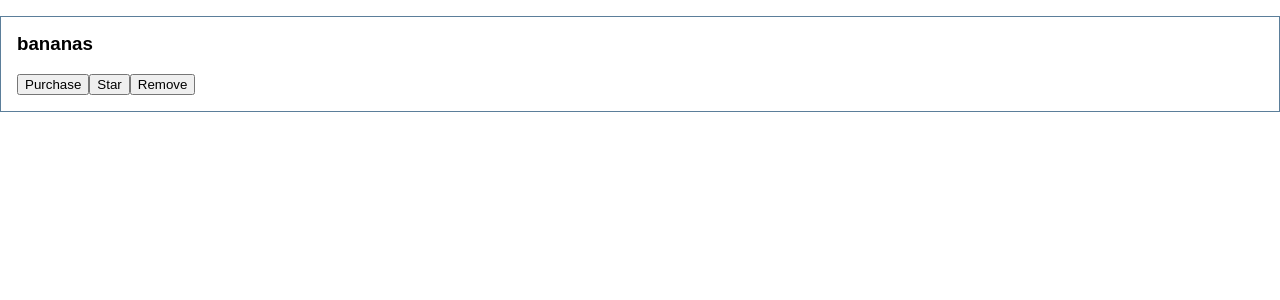
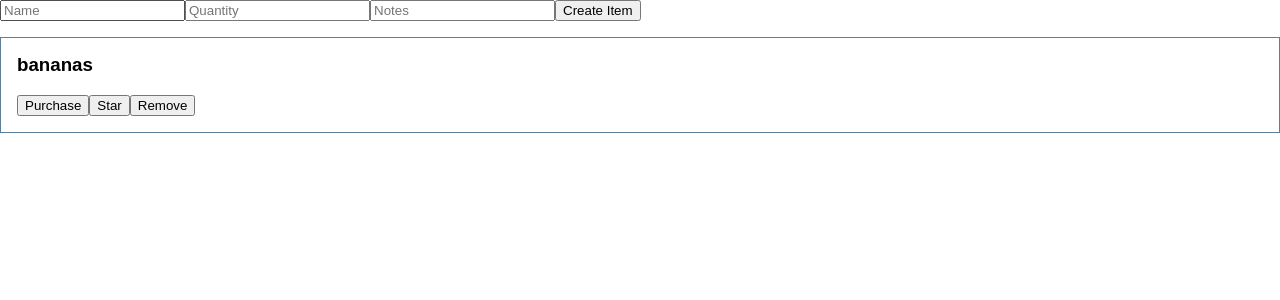
Before and after one commit to gness1804/grocery-list-testing, a React (Create React App) app: page / in a window 1280 px wide. Shown: the top 300 px of the page. Built offline with nearby package versions, Linux system fonts and the light colour scheme.

Commit message:
Creates input field in App

```diff
--- a/src/App.js
+++ b/src/App.js
@@ -27,11 +27,22 @@ class App extends Component {
 
   render() {
     return (
-      <Grocery name={'bananas'}
-        deleted={this.state.deleted}
-        starred={this.state.starred} purchased={this.state.purchased}
-        onDelete={() => { this.toggleDelete() }}
-        onPurchase={() => {this.togglePurchase()}} onStar={() => { this.toggleStarred() }}/>
+      <div className="main">
+          <div className="input">
+            <input placeholder="Name"/>
+            <input placeholder="Quantity"/>
+            <input placeholder="Notes"/>
+            <button>Create Item</button>
+          </div>
+        <Grocery
+          name={'bananas'}
+          deleted={this.state.deleted}
+          starred={this.state.starred}
+          purchased={this.state.purchased}
+          onDelete={() => { this.toggleDelete() }}
+          onPurchase={() => {this.togglePurchase()}} onStar={() => { this.toggleStarred() }}
+          />
+      </div>
     );
   }
 
```
